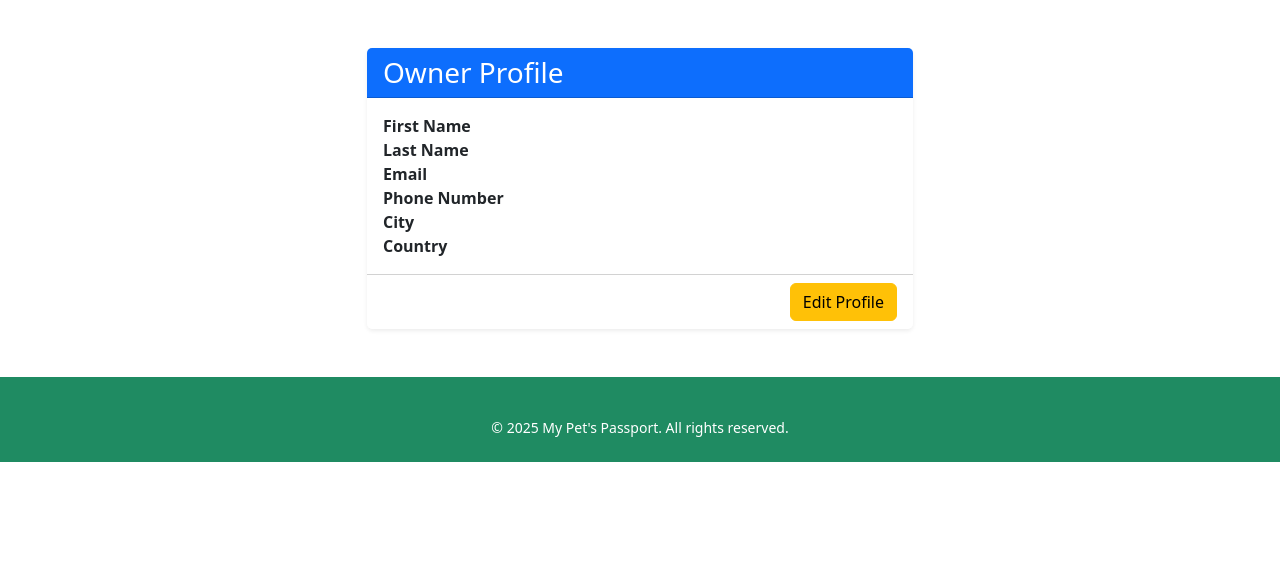
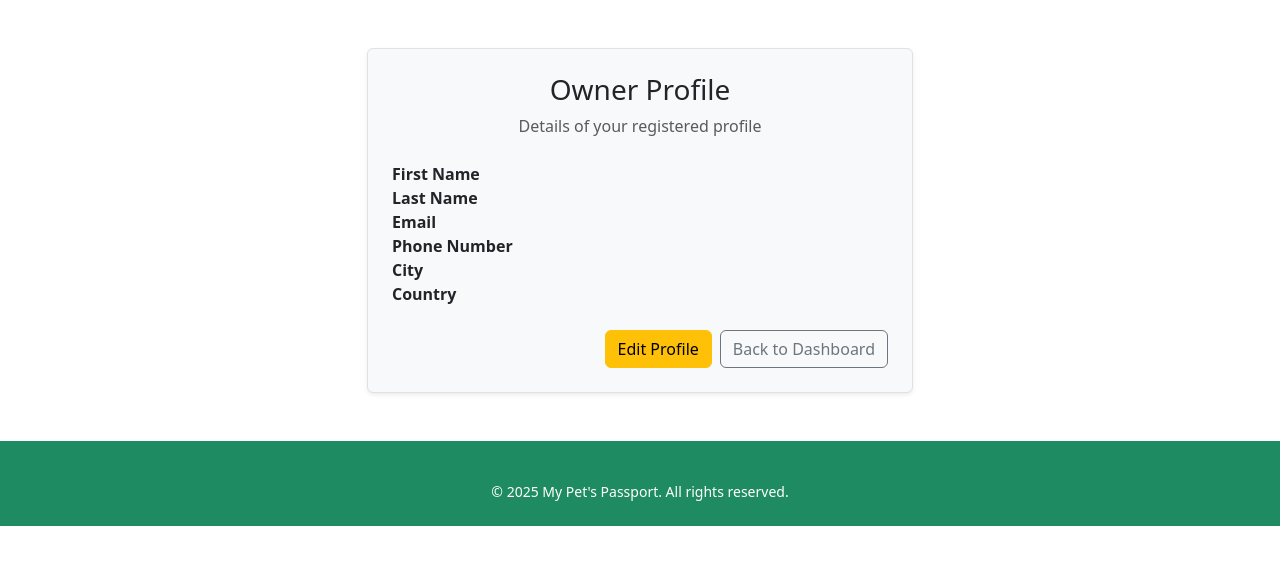
Before and after one commit to StanDobrev11/pet_mvp, a Django app: template templates/accounts/owner_details.html in a window 1280 px wide. Shown: the part 58-623 px from the top of the page. Run offline with Django 5.2, Linux system fonts and the light colour scheme; the template is opened without the code that fills it, so the values that code supplies are empty; the visitor is signed in with stand-in values (Sample User, id 1); parts of the project's set-up code (start-up, migrations or seed data) failed here and were passed over; some libraries are stand-ins or nearby versions.

Commit message:
updated owner details and edit templates, views

```diff
--- a/templates/accounts/owner_details.html
+++ b/templates/accounts/owner_details.html
@@ -4,15 +4,16 @@
 {% load i18n %}
 
 {% block content %}
-<div class="container mt-5">
+<section class="container mt-5">
     <div class="row justify-content-center">
         <div class="col-md-8 col-lg-6">
-            <div class="card shadow-sm border-0">
-                <div class="card-header bg-primary text-white">
-                    <h3 class="mb-0">{% trans "Owner Profile" %}</h3>
+            <div class="p-4 border rounded bg-light shadow-sm">
+                <div class="text-center mb-4">
+                    <h3>{% trans "Owner Profile" %}</h3>
+                    <p class="text-muted">{% trans "Details of your registered profile" %}</p>
                 </div>
-                <div class="card-body">
-                    <dl class="row mb-0">
+
+                <dl class="row mb-4">
                     <dt class="col-sm-4">{% trans "First Name" %}</dt>
                     <dd class="col-sm-8">{{ owner.first_name }}</dd>
 
@@ -31,14 +32,17 @@
                     <dt class="col-sm-4">{% trans "Country" %}</dt>
                     <dd class="col-sm-8">{{ owner.country }}</dd>
                 </dl>
-                </div>
-                <div class="card-footer bg-white text-end">
+
+                <div class="d-flex justify-content-end gap-2">
                     <a href="{% url 'owner-edit' owner.pk %}" class="btn btn-warning">
                         {% trans "Edit Profile" %}
+                    </a>
+                    <a href="{% url 'dashboard' %}" class="btn btn-outline-secondary">
+                        {% trans "Back to Dashboard" %}
                     </a>
                 </div>
             </div>
         </div>
     </div>
-</div>
+</section>
 {% endblock %}
```
Also changed, not shown: templates/accounts/owner_edit.html (added, +45 -0 lines). Lines whose indentation alone changed are shown as unchanged.
